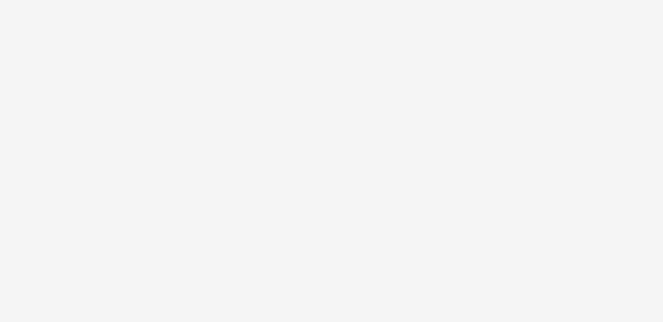
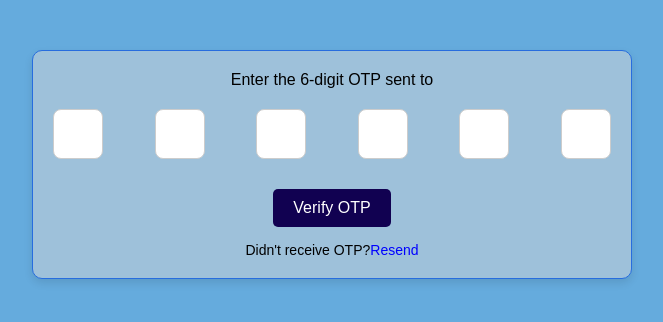
Before and after one commit to Khushii-04/Medtrack, a React (Vite) app in the folder Frontend/: page /otp in a window 1280 px wide. Before the commit this address had no page. Shown: the top 322 px of the page, without its empty margins (308-971 px from the left). Built offline with nearby package versions, Linux system fonts and the light colour scheme.

Commit message:
Email verification using OTP

```diff
--- a/Frontend/src/App.jsx
+++ b/Frontend/src/App.jsx
@@ -9,6 +9,7 @@ import AddMedicine from './components/AddMedicine';
 import Profile from './components/Profile';
 import MedicineLog from './components/MedicineLog';
 import MedicalChatbot from './components/Chatbot';
+import OtpPage from './components/OtpPage';
 
 function App() {
   return (
@@ -23,6 +24,7 @@ function App() {
         <Route path="/log" element={<MedicineLog />} />
         <Route path="/dashboard" element={<MedicationDashboard />} />
         <Route path="/edit-medicine" element={<EditMedicine />} />
+          <Route path="/otp" element={<OtpPage />} />
         <Route path="/chatbot" element={<MedicalChatbot/>} />
       </Routes>
     </BrowserRouter>
--- /dev/null
+++ b/Frontend/src/components/OtpPage.jsx
@@ -0,0 +1,172 @@
+import { useState, useRef,useEffect } from "react";
+import { useLocation } from "react-router-dom";
+
+
+function OtpPage({ onVerified = () => alert("Verified!") }) {
+
+    const location = useLocation();
+    const email = location.state?.email;
+
+  const [otp, setOtp] = useState(new Array(6).fill(""));
+  const [error, setError] = useState("");
+  const inputRefs = useRef([]);
+
+  useEffect(() => {
+    document.body.style.backgroundColor = "#65ABDD"; // <-- page background color
+    return () => {
+      document.body.style.backgroundColor = ""; // reset on unmount
+    };
+  }, []);
+
+
+  const handleChange = (element, index) => {
+    const value = element.value;
+    if (!/^[0-9]?$/.test(value)) return;
+    const newOtp = [...otp];
+    newOtp[index] = value;
+    setOtp(newOtp);
+
+
+    if (value && index < 5) {
+      inputRefs.current[index + 1].focus();
+    }
+
+
+    if (newOtp.every((digit) => digit !== "")) {
+      handleVerify(newOtp.join(""));
+    }
+  };
+
+  const handleVerify = async (enteredOtp) => {
+  try {
+    const response = await fetch('http://localhost:8080/verify-otp', {
+      method: 'POST',
+      headers: { 'Content-Type': 'application/json' },
+      body: JSON.stringify({ email, otp: enteredOtp })
+    });
+
+    const data = await response.json();
+
+    if (response.ok) {
+      onVerified();
+    } else {
+      setError(data.message);
+    }
+  } catch (err) {
+    console.error(err);
+    setError('Something went wrong. Try again.');
+  }
+};
+
+
+const handleResend = async () => {
+  try {
+    const response = await fetch('http://localhost:8080/send-otp', {
+      method: 'POST',
+      headers: { 'Content-Type': 'application/json' },
+      body: JSON.stringify({ email })
+    });
+
+    const data = await response.json();
+
+    if (response.ok) {
+      setMessage('OTP has been resent to your email');
+      setError('');
+      setError(data.message || 'Failed to resend OTP');
+    }
+  } catch (err) {
+    console.error(err);
+    setError('Something went wrong. Try again.');
+  }
+};
+
+
+  const handleKeyDown = (e, index) => {
+    if (e.key === "Backspace" && !otp[index] && index > 0) {
+      inputRefs.current[index - 1].focus();
+    }
+  };
+
+  return (
+    <div style={styles.container}>
+
+
+      <p>Enter the 6-digit OTP sent to <strong>{email}</strong></p>
+      <div style={styles.otpContainer}>
+        {otp.map((digit, index) => (
+          <input
+            key={index}
+            type="text"
+            maxLength="1"
+            value={digit}
+            onChange={(e) => handleChange(e.target, index)}
+            onKeyDown={(e) => handleKeyDown(e, index)}
+            ref={(el) => (inputRefs.current[index] = el)}
+            style={styles.otpInput}
+          />
+        ))}
+      </div>
+      {error && <p style={styles.error}>{error}</p>}
+      <button onClick={() => handleVerify(otp.join(""))} style={styles.verifyButton}>
+        Verify OTP
+      </button>
+      <p style={styles.resend}>
+        Didn't receive OTP?
+        <span style={{ color: "blue", cursor: "pointer" }} onClick={handleResend}>
+    Resend
+  </span>
+      </p>
+    </div>
+  );
+}
+
+
+const styles = {
+
+  container: {
+    maxWidth: "600px",
+    margin: "50px auto",
+    textAlign: "center",
+    fontFamily: "Arial, sans-serif",
+    padding: "20px",
+    border: "1px solid #276ddeff",
+    borderRadius: "10px",
+    boxShadow: "0 4px 8px rgba(0,0,0,0.1)",
+    backgroundColor : "#9ec1daff"
+
+
+  },
+  otpContainer: {
+    display: "flex",
+    justifyContent: "space-between",
+    margin: "20px 0"
+  },
+  otpInput: {
+    width: "50px",
+    height: "50px",
+    fontSize: "24px",
+    textAlign: "center",
+    borderRadius: "8px",
+    border: "1px solid #ccc"
+  },
+  error: {
+    color: "red",
+    marginTop: "10px"
+  },
+  verifyButton: {
+    padding: "10px 20px",
+    backgroundColor: "#110151ff",
+    color: "white",
+    border: "none",
+    borderRadius: "5px",
+    cursor: "pointer",
+    fontSize: "16px",
+    marginTop: "10px"
+  },
+  resend: {
+    marginTop: "15px",
+    fontSize: "14px"
+  }
+};
+
+export default OtpPage;
--- a/Frontend/src/components/Signup.jsx
+++ b/Frontend/src/components/Signup.jsx
@@ -14,7 +14,9 @@ const Signup = () => {
   const [searchQuery, setSearchQuery] = useState('');
   const [sidebarOpen, setSidebarOpen] = useState(false);
 
+
   const handleSubmit = async (e) => {
+
     e.preventDefault();
 
     if (!agreeTerms) {
@@ -39,6 +41,8 @@ const Signup = () => {
     } catch (error) {
       alert(error.response?.data?.message || 'Signup failed. Please try again.');
     }
+
+    navigate("/otp", { state: { email } });
   };
 
   const handleSearch = (e) => {
```
Also changed, not shown: 2 other files (tests, documents, lock files or other folders).
